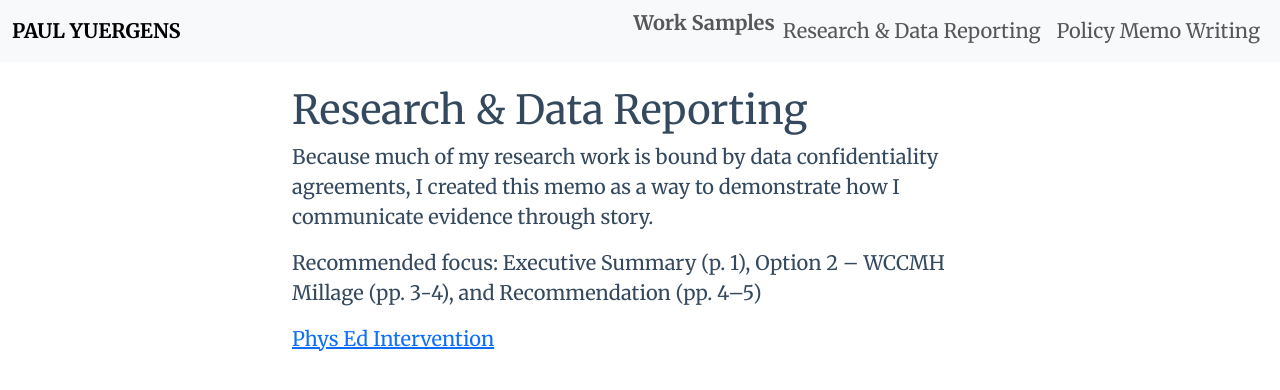
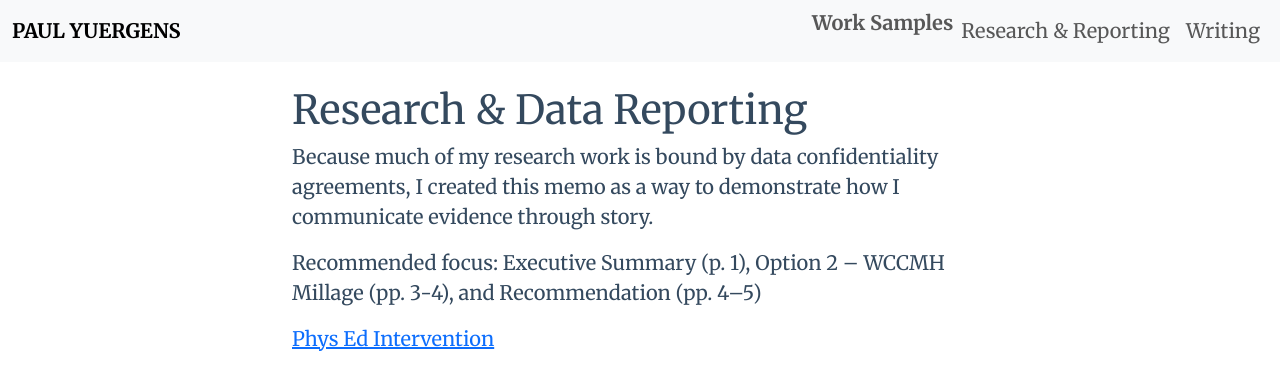
Before and after one commit to pyrgns/pyrgns.github.io, a Jekyll site: the page built from trails.md, in a window 1280 px wide. Shown: the top 390 px of the page. Built offline with Jekyll 4.4.1, drawn with Linux system fonts in a browser that asks for light colours.

Commit message:
Update nav.html

```diff
--- a/_includes/nav.html
+++ b/_includes/nav.html
@@ -12,10 +12,10 @@
           <span class="navbar-text"><strong>Work Samples</strong></span>
         </li>
         <li class="nav-item">
-          <a class="nav-link" href="{{ '/trails.html' | relative_url }}">Research & Data Reporting</a>
+          <a class="nav-link" href="{{ '/trails.html' | relative_url }}">Research & Reporting</a>
         </li>
         <li class="nav-item">
-          <a class="nav-link" href="{{ '/michigan-liberation.html' | relative_url }}">Policy Memo Writing</a>
+          <a class="nav-link" href="{{ '/michigan-liberation.html' | relative_url }}">Writing</a>
         </li>
       </ul>
     </div>
```
